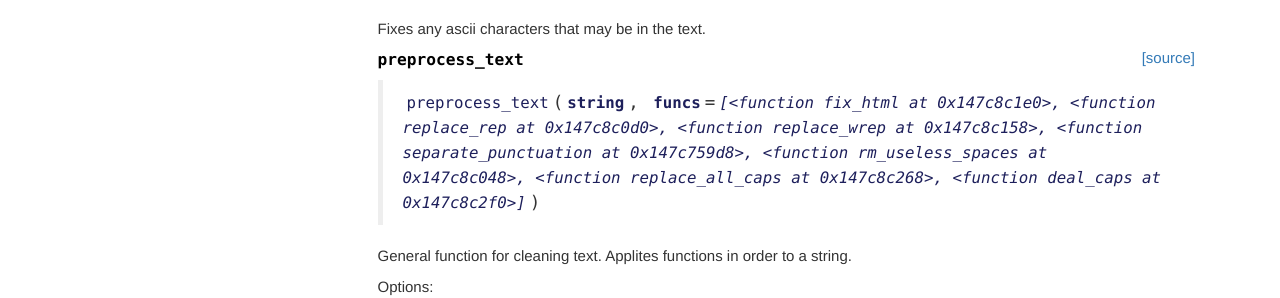
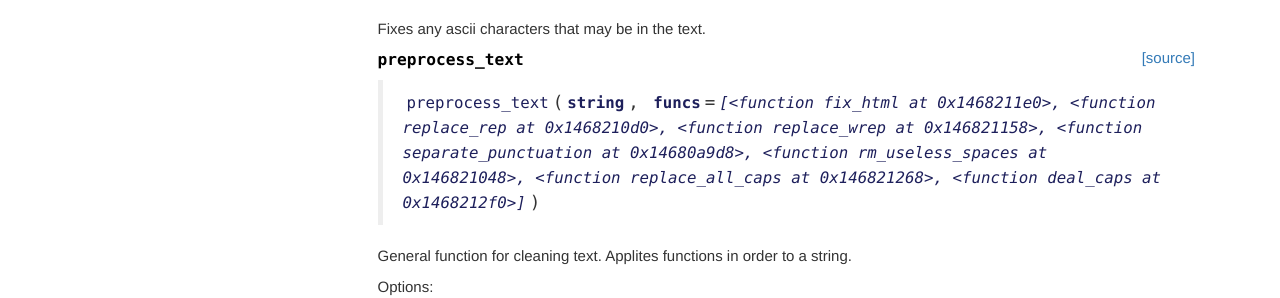
Before and after one commit to mgfrantz/AugmenTF, a Jekyll site: the page built from docs/text_preprocessing.html, in a window 1280 px wide and 900 px high, scrolled down 1538 px. Shown: the part 167-465 px from the top of the window. Built offline with Jekyll 4.4.1, drawn with Linux system fonts in a browser that asks for light colours; nearby versions of some CDN libraries; comment, search, counter and statistics services are not loaded.

Commit message:
cleaned nbs

```diff
--- a/docs/text_preprocessing.html
+++ b/docs/text_preprocessing.html
@@ -240,7 +240,7 @@
 
 
 <div class="output_markdown rendered_html output_subarea ">
-<h4 id="preprocess_text" class="doc_header"><code>preprocess_text</code><a href="https://github.com/mgfrantz/AugmenTF/tree/master/AugmenTF/text/text_preprocessing.py#L111" class="source_link" style="float:right">[source]</a></h4><blockquote><p><code>preprocess_text</code>(<strong><code>string</code></strong>, <strong><code>funcs</code></strong>=<em><code>[&lt;function fix_html at 0x147c8c1e0&gt;, &lt;function replace_rep at 0x147c8c0d0&gt;, &lt;function replace_wrep at 0x147c8c158&gt;, &lt;function separate_punctuation at 0x147c759d8&gt;, &lt;function rm_useless_spaces at 0x147c8c048&gt;, &lt;function replace_all_caps at 0x147c8c268&gt;, &lt;function deal_caps at 0x147c8c2f0&gt;]</code></em>)</p>
+<h4 id="preprocess_text" class="doc_header"><code>preprocess_text</code><a href="https://github.com/mgfrantz/AugmenTF/tree/master/AugmenTF/text/text_preprocessing.py#L111" class="source_link" style="float:right">[source]</a></h4><blockquote><p><code>preprocess_text</code>(<strong><code>string</code></strong>, <strong><code>funcs</code></strong>=<em><code>[&lt;function fix_html at 0x1468211e0&gt;, &lt;function replace_rep at 0x1468210d0&gt;, &lt;function replace_wrep at 0x146821158&gt;, &lt;function separate_punctuation at 0x14680a9d8&gt;, &lt;function rm_useless_spaces at 0x146821048&gt;, &lt;function replace_all_caps at 0x146821268&gt;, &lt;function deal_caps at 0x1468212f0&gt;]</code></em>)</p>
 </blockquote>
 <p>General function for cleaning text.
 Applites functions in order to a string.</p>
```
